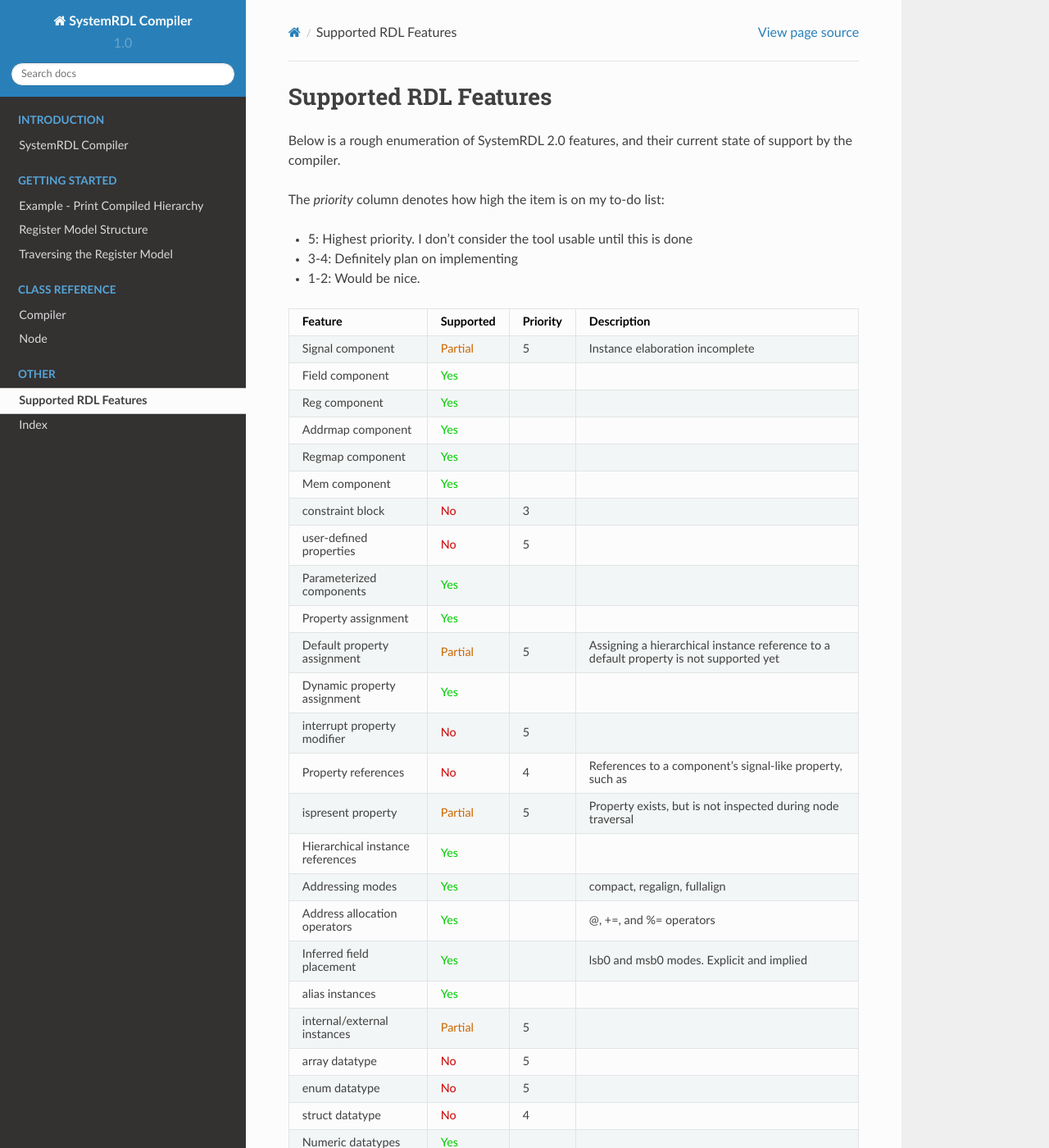
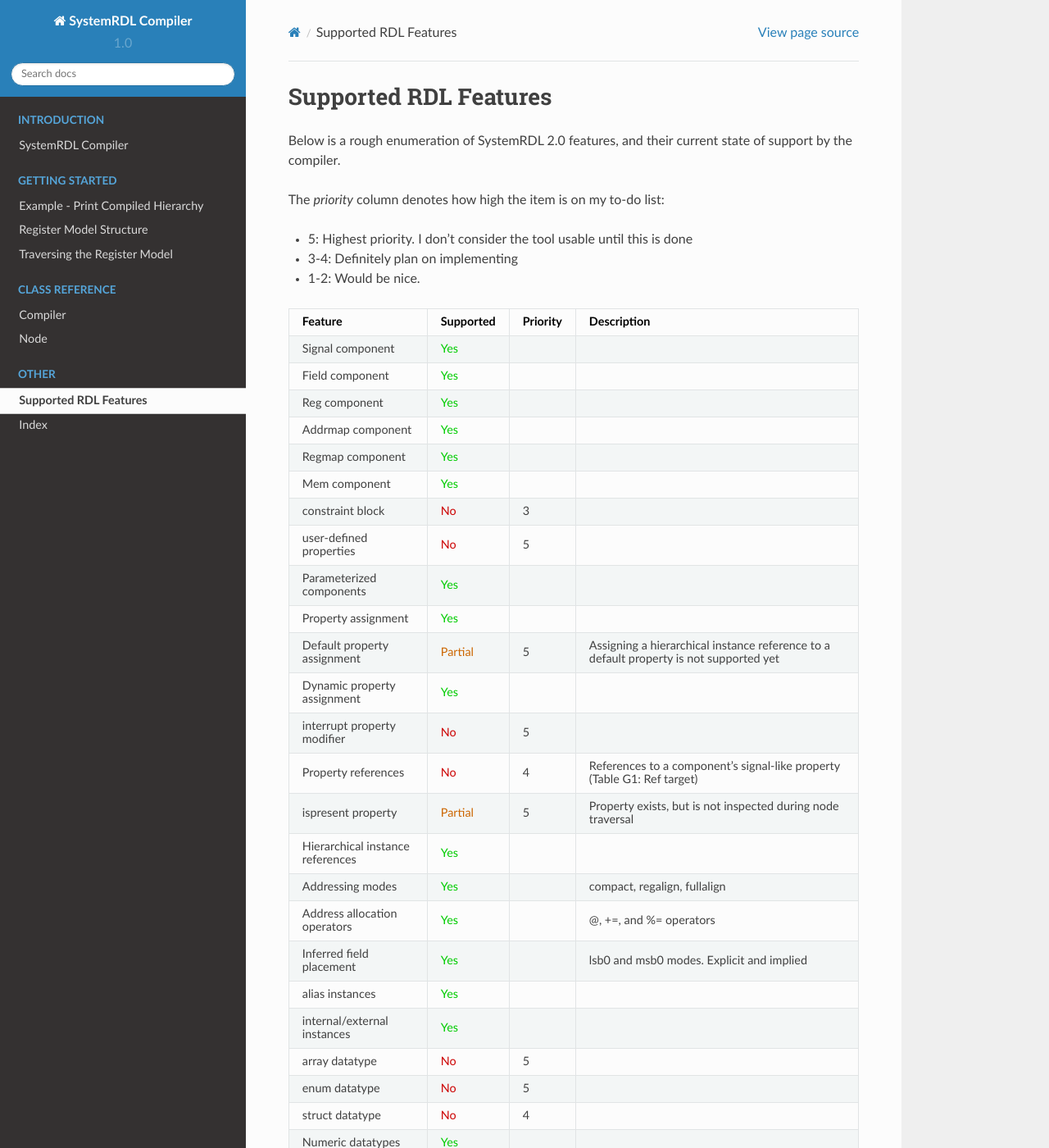
Before and after one commit to SystemRDL/systemrdl-compiler, a Sphinx documentation site: the page built from docs/supported_features.rst, in a window 1280 px wide and 1400 px high. Shown: the whole window at 82% size. Built offline with Sphinx 7.4.7 and the Read the Docs theme 2.0.0, drawn with Linux system fonts in a browser that asks for light colours.

Commit message:
Update feature table

```diff
--- a/docs/supported_features.rst
+++ b/docs/supported_features.rst
@@ -47,9 +47,9 @@ The *priority* column denotes how high the item is on my to-do list:
 
 
     *   - Signal component
-        - :yellow:`Partial`
-        - 5
-        - Instance elaboration incomplete
+        - :green:`Yes`
+        -
+        -
 
     *   - Field component
         - :green:`Yes`
@@ -114,7 +114,7 @@ The *priority* column denotes how high the item is on my to-do list:
     *   - Property references
         - :red:`No`
         - 4
-        - References to a component's signal-like property, such as
+        - References to a component's signal-like property (Table G1: Ref target)
 
     *   - ispresent property
         - :yellow:`Partial`
@@ -147,8 +147,8 @@ The *priority* column denotes how high the item is on my to-do list:
         -
 
     *   - internal/external instances
-        - :yellow:`Partial`
-        - 5
+        - :green:`Yes`
+        -
         -
 
     *   - array datatype
```
